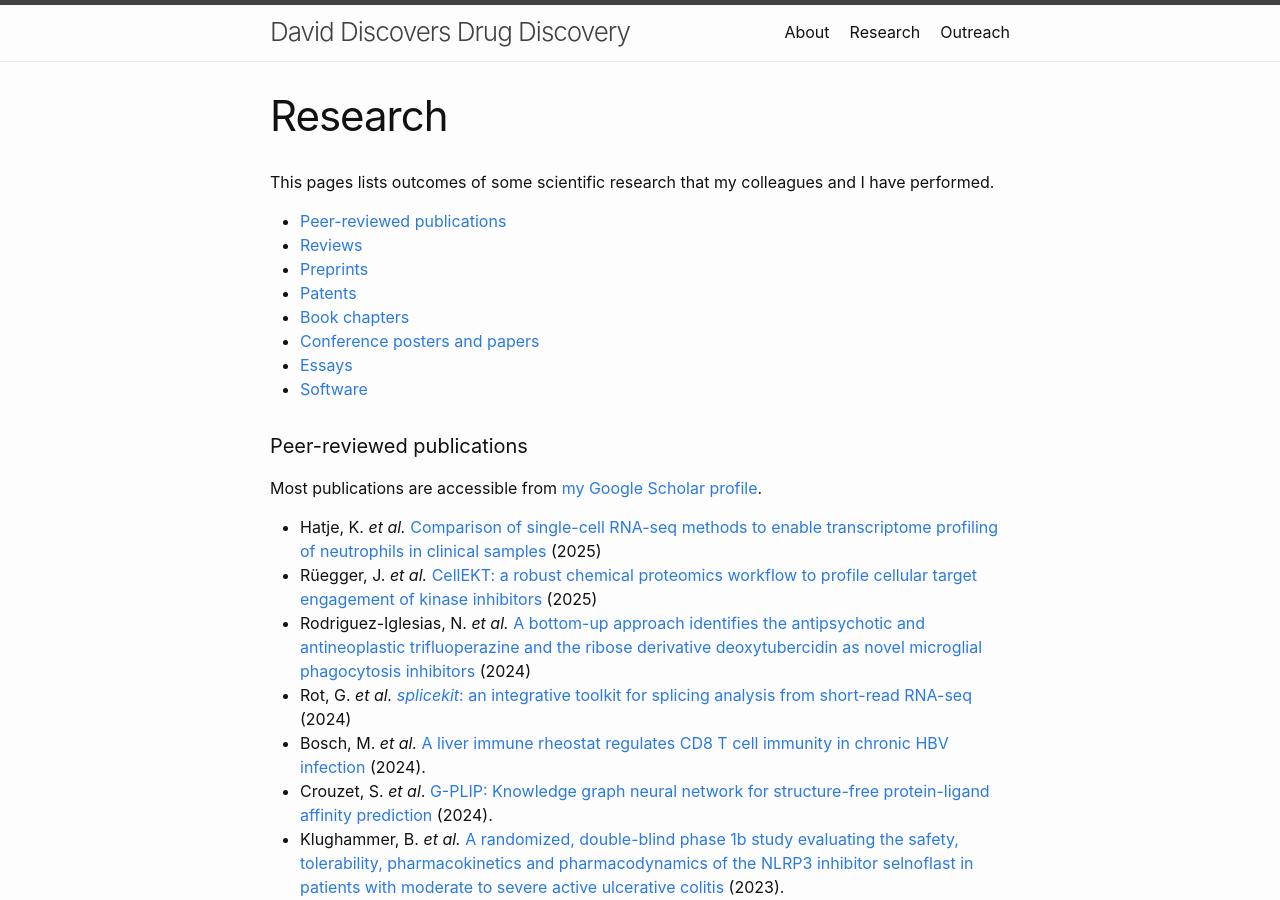
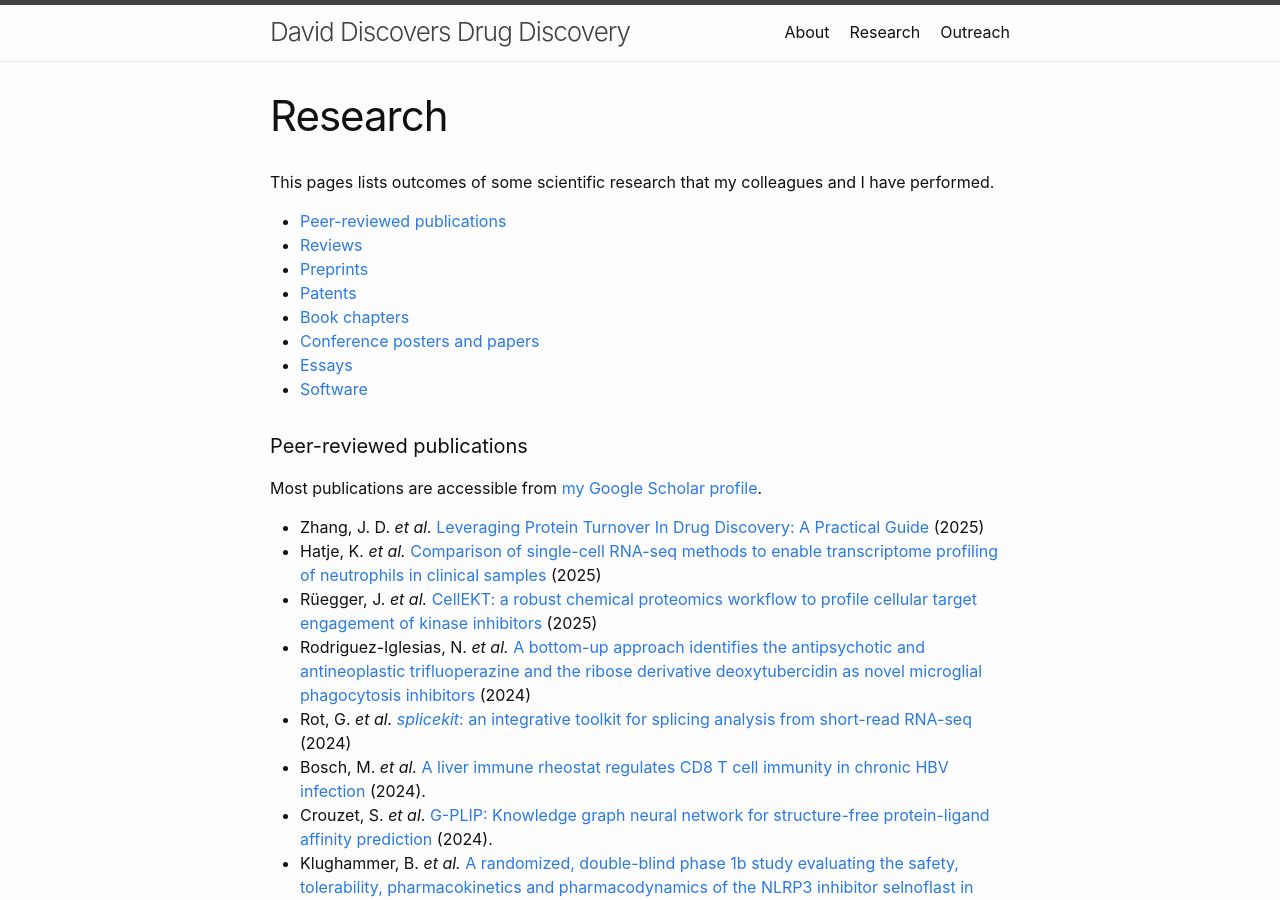
Before and after one commit to Accio/accio.github.io, a Jekyll site: the page built from _pages/research.md, in a window 1280 px wide and 900 px high. Built offline with Jekyll 4.4.1, drawn with Linux system fonts in a browser that asks for light colours.

Commit message:
add turnover review

```diff
--- a/_pages/research.md
+++ b/_pages/research.md
@@ -23,6 +23,7 @@ This pages lists outcomes of some scientific research that my colleagues and I h
 
 Most publications are accessible from [my Google Scholar profile](https://scholar.google.com/citations?user=ths6zX0AAAAJ&hl=en).
 
+* Zhang, J. D. *et al.* [Leveraging Protein Turnover In Drug Discovery: A Practical Guide](https://pubs.acs.org/doi/10.1021/mc-2025-vol60.ch17) (2025)
 * Hatje, K. *et al.* [Comparison of single-cell RNA-seq methods to enable transcriptome profiling of neutrophils in clinical samples](https://doi.org/10.1016/j.crmeth.2025.101173) (2025)
 * Rüegger, J. *et al.* [CellEKT: a robust chemical proteomics workflow to profile cellular target engagement of kinase inhibitors](https://doi.org/10.1016/j.mcpro.2025.100961) (2025)
 * Rodriguez-Iglesias, N. *et al.* [A bottom-up approach identifies the antipsychotic and antineoplastic trifluoperazine and the ribose derivative deoxytubercidin as novel microglial phagocytosis inhibitors](https://doi.org/10.1002/glia.24637) (2024)
```
